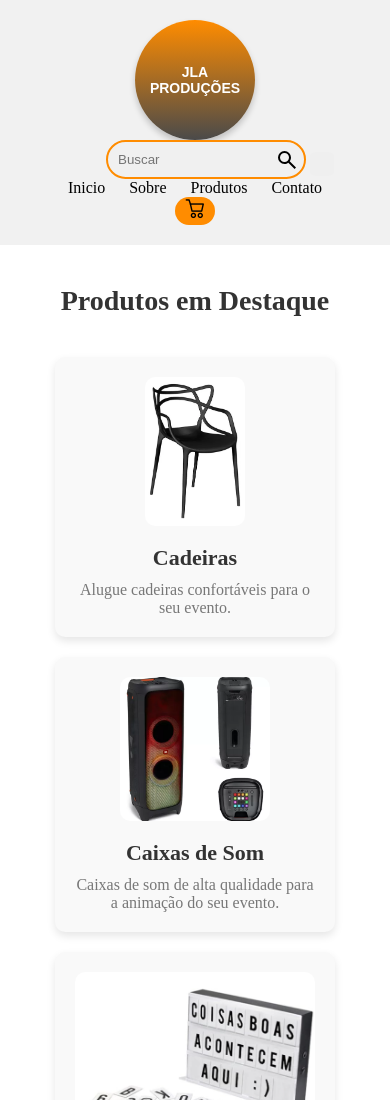
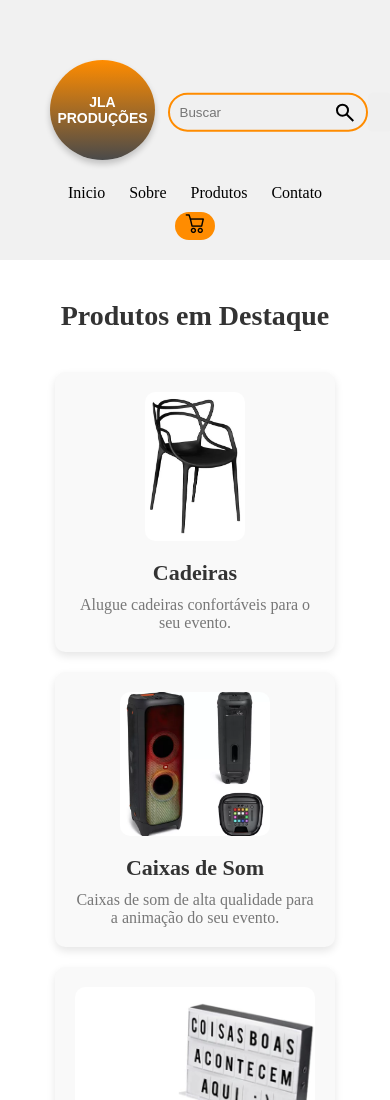
Before and after one commit to arthurmullerg/JLA-Producoes, a plain HTML site: page index.html in a window 390 px wide. Shown: the top 1100 px of the page. Drawn offline with Linux system fonts and the light colour scheme.

Commit message:
Update style.css

```diff
--- a/style.css
+++ b/style.css
@@ -845,6 +845,27 @@ button {
     .container-text {
         gap: 40px; /* Reduz o espaçamento entre as colunas */
     }
+     .header{
+        display: flex;
+    }
+    .logo-header{
+        display: flex;
+        top: 50%;
+        transform: translateY(40%);
+        margin-left: -185px;
+        width: 30%;
+        height: 100px;
+    }
+    .buscar-container{
+        display: flex;
+        top: 50%;
+        left: 17%;
+        transform: translateY(-70%);
+        margin-bottom: 25px;
+    }
+    .icon-car{
+        margin-top: 10px;
+    }
 }
 
 /* Responsividade para telas menores que 768px */
```
